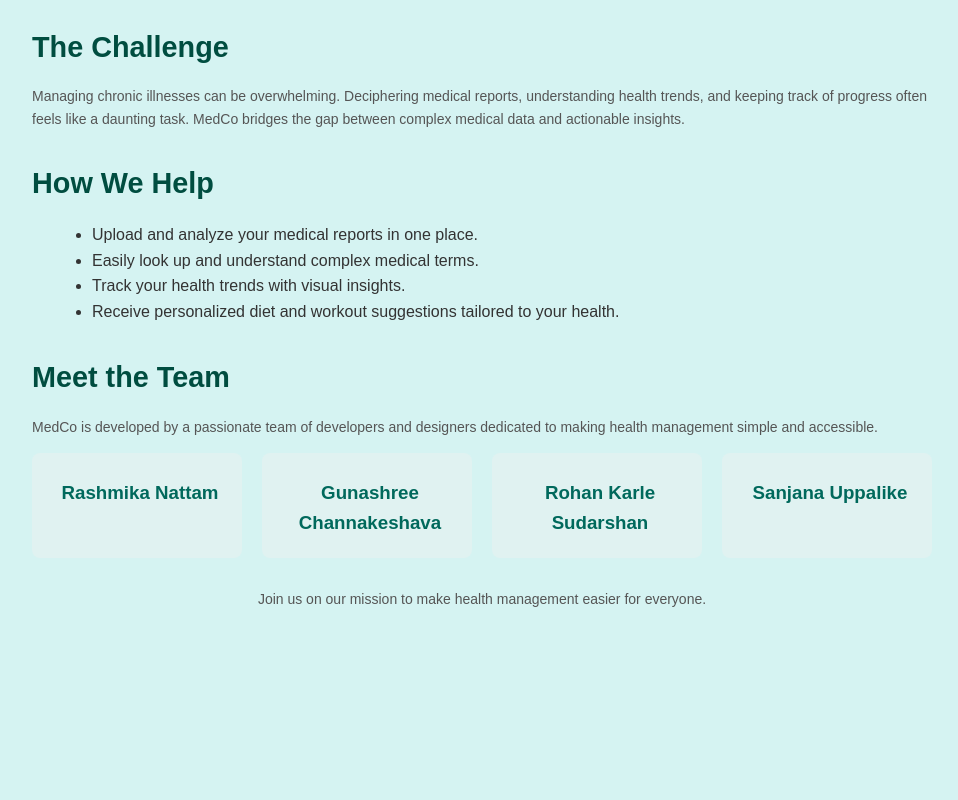
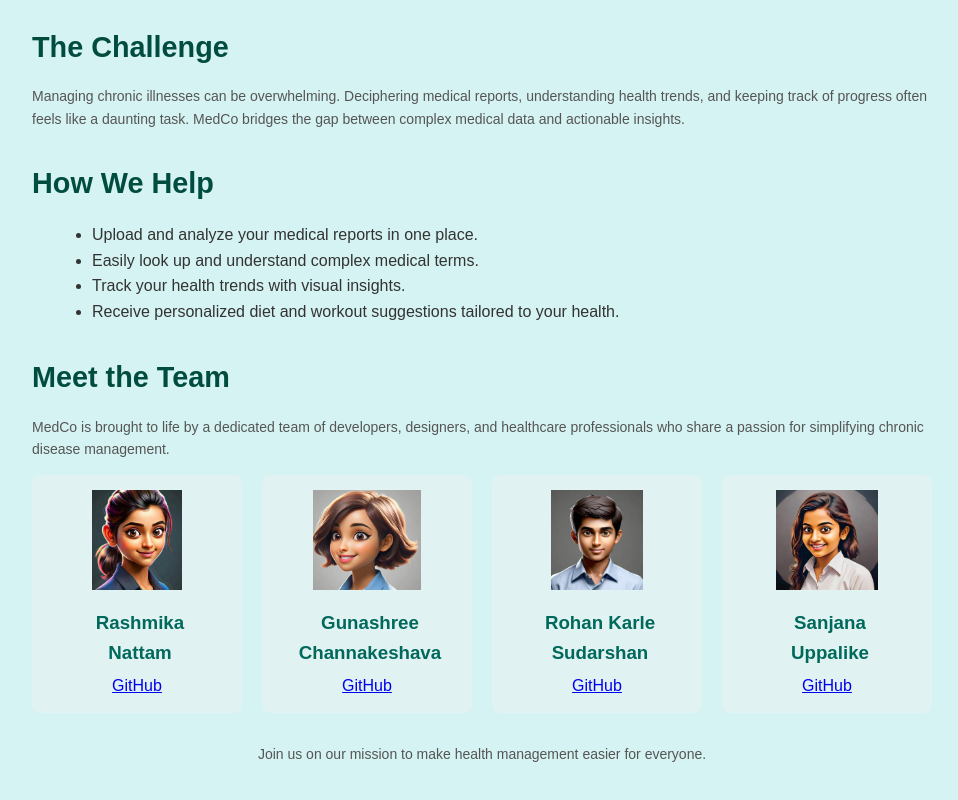
Before and after one commit to 522hci-group4/medco, a React (Create React App) app: page /about in a window 1280 px wide. Shown: the part 524-1324 px from the top of the page, without its empty margins (158-1116 px from the left). Before the commit the page ends 1168 px from the top, so only its background shows below. Built offline with nearby package versions, Linux system fonts and the light colour scheme.

Commit message:
Updated About.js

```diff
--- a/src/pages/About.js
+++ b/src/pages/About.js
@@ -1,6 +1,10 @@
 import React from 'react';
 import '../styles/AboutUs.css'; // Optional CSS file for styling
 import MedcoLogo from '../assets/logo.png';
+import rn from '../assets/rn.png';
+import g from '../assets/g.png';
+import s from '../assets/s.png';
+import r from '../assets/r.png';
 const AboutUs = () => {
   return (
     <div className="about-us-container">
@@ -37,23 +41,40 @@
       <section className="team-section">
         <h2>Meet the Team</h2>
         <p>
-          MedCo is developed by a passionate team of developers and designers dedicated to making health management simple and accessible.
+            MedCo is brought to life by a dedicated team of developers, designers, and healthcare professionals who share a passion for simplifying chronic disease management.
         </p>
         <div className="team-members">
             <div className="team-member">
-            <h3>Rashmika Nattam</h3>
+                <img src= {rn} alt="Rashmika Nattam" className="team-photo" style={{height: "100px"}}/>
+                <h3>Rashmika<br/> Nattam</h3>
+                <div className="social-links">
+                    <a href="https://github.com/RashmikaN" target="_blank" rel="noopener noreferrer">GitHub</a>
+                </div>
                 </div>
             <div className="team-member">
+                <img src= {g} alt="Gunashree Channakeshava" className="team-photo" style={{height: "100px"}}/>
                 <h3>Gunashree Channakeshava</h3>
+                <div className="social-links">
+                    <a href="https://github.com/GunashreeC" target="_blank" rel="noopener noreferrer">GitHub</a>
+                </div>
             </div>
             <div className="team-member">
+                <img src= {r} alt="Rohan Karle Sudarshan" className="team-photo" style={{height: "100px"}}/>
                 <h3>Rohan Karle Sudarshan</h3>
+                <div className="social-links">
+                    <a href="https://github.com/rohansudarshan1810" target="_blank" rel="noopener noreferrer">GitHub</a>
+                </div>
             </div>
             <div className="team-member">
-            <h3>Sanjana Uppalike</h3>
+                <img src= {s} alt="Sanjana Uppalike" className="team-photo" style={{height: "100px"}}/>
+                <h3>Sanjana <br/> Uppalike</h3>
+                <div className="social-links">
+                    <a href="https://github.com/sanjanauppalike" target="_blank" rel="noopener noreferrer">GitHub</a>
+                </div>
             </div>
         </div>
         </section>
+
 
       <footer className="about-us-footer">
         <p>
```
Lines whose indentation alone changed are shown as unchanged.
